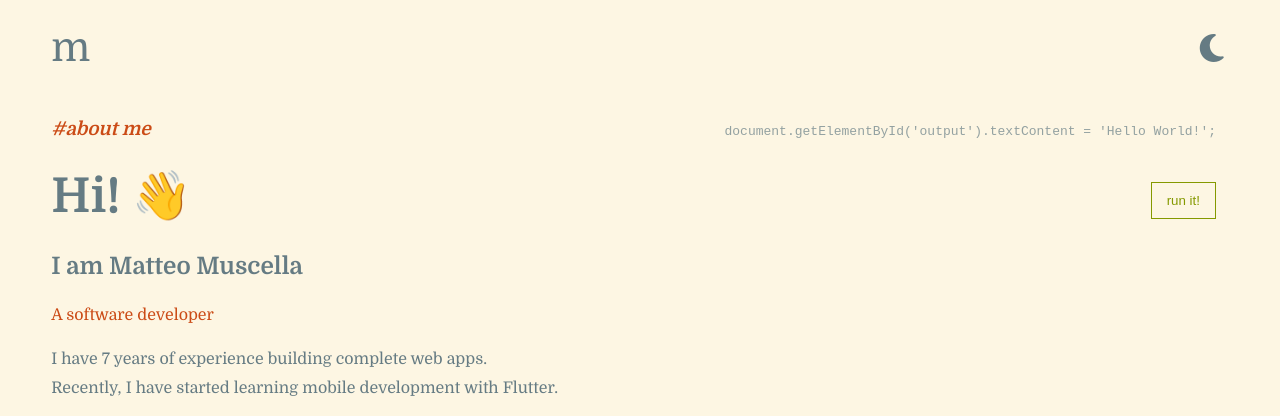
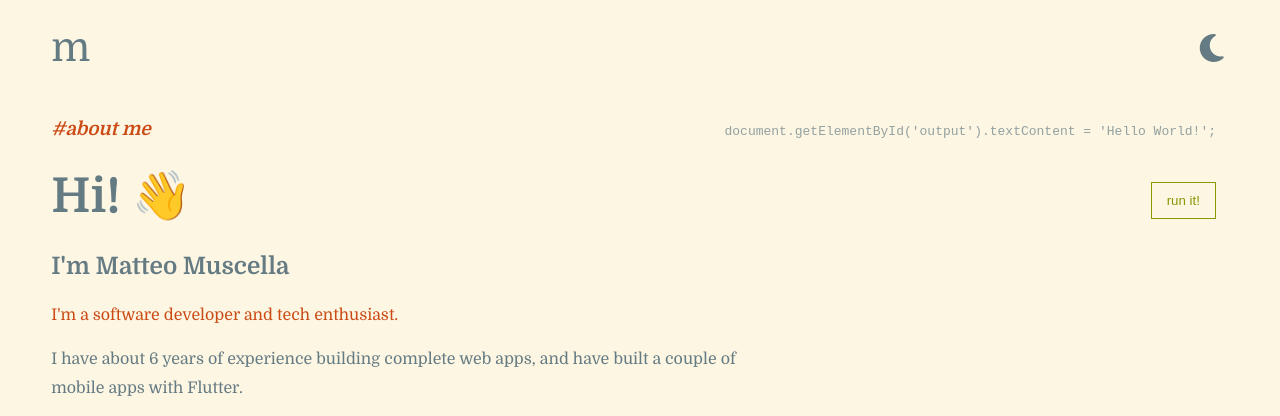
Before and after one commit to mattmusc/personal-website, a Gatsby site: page / in a window 1280 px wide. Shown: the top 416 px of the page. Built offline with nearby package versions, Linux system fonts and the light colour scheme; Gatsby itself is replaced by a stand-in of ours.

Commit message:
Modifies bio.

```diff
--- a/package.json
+++ b/package.json
@@ -18,6 +18,7 @@
   "dependencies": {
     "@fortawesome/fontawesome-free": "^6.2.1",
     "babel-plugin-styled-components": "^2.0.7",
+    "date-fns": "^2.29.3",
     "gatsby": "^5.5.0",
     "gatsby-link": "^5.5.0",
     "gatsby-plugin-alias-imports": "^1.0.5",
--- a/src/pages/index.js
+++ b/src/pages/index.js
@@ -1,4 +1,5 @@
 import '@fortawesome/fontawesome-free/css/all.min.css';
+import formatDistance from 'date-fns/formatDistance';
 import * as React from 'react';
 import {Helmet} from 'react-helmet';
 import styled, {ThemeProvider} from 'styled-components';
@@ -26,7 +27,7 @@ const Nav = styled.nav`
   align-items: center;
   justify-content: space-between;
 
-  @media ${device.mobileS} {
+  @media all and ${device.mobileS} {
     height: 8vh;
   }
 `;
@@ -41,7 +42,7 @@ const Main = styled.main`
   //overflow: hidden;
   padding: 0 4vw;
 
-  @media ${device.mobileS} {
+  @media all and ${device.mobileS} {
     height: 74vh;
   }
 `;
@@ -58,7 +59,7 @@ const Footer = styled.footer`
 const IndexPage = () => {
   const [theme, setTheme] = useLocalStorage('mattmusc:theme', 'light');
 
-  const ys = (new Date().getFullYear()) - 2016;
+  const ys = formatDistance(new Date(2016, 11, 16), new Date());
 
   return (
     <ThemeProvider theme={themes[theme]}>
@@ -84,12 +85,11 @@ const IndexPage = () => {
         <section>
           <h3 style={{color: `${themes[theme].orange}`, fontStyle: 'italic'}}>#about me</h3>
           <h1 style={{color: `${themes[theme].grey}`, fontSize: '3rem'}}>Hi! 👋</h1>
-          <h1 style={{color: `${themes[theme].grey}`}}>I am Matteo Muscella</h1>
-          <p style={{color: `${themes[theme].orange}`}}>A software developer</p>
+          <h1 style={{color: `${themes[theme].grey}`}}>I'm Matteo Muscella</h1>
+          <p style={{color: `${themes[theme].orange}`}}>I'm a software developer and tech enthusiast.</p>
           <p className="my-desc" style={{color: `${themes[theme].grey}`}}>
-            I have {ys} years of experience building complete web apps.
-            <br/>
-            Recently, I have started learning mobile development with Flutter.
+            I have {ys} of experience building complete web apps,
+            and have built a couple of  mobile apps with Flutter.
           </p>
         </section>
 
```
